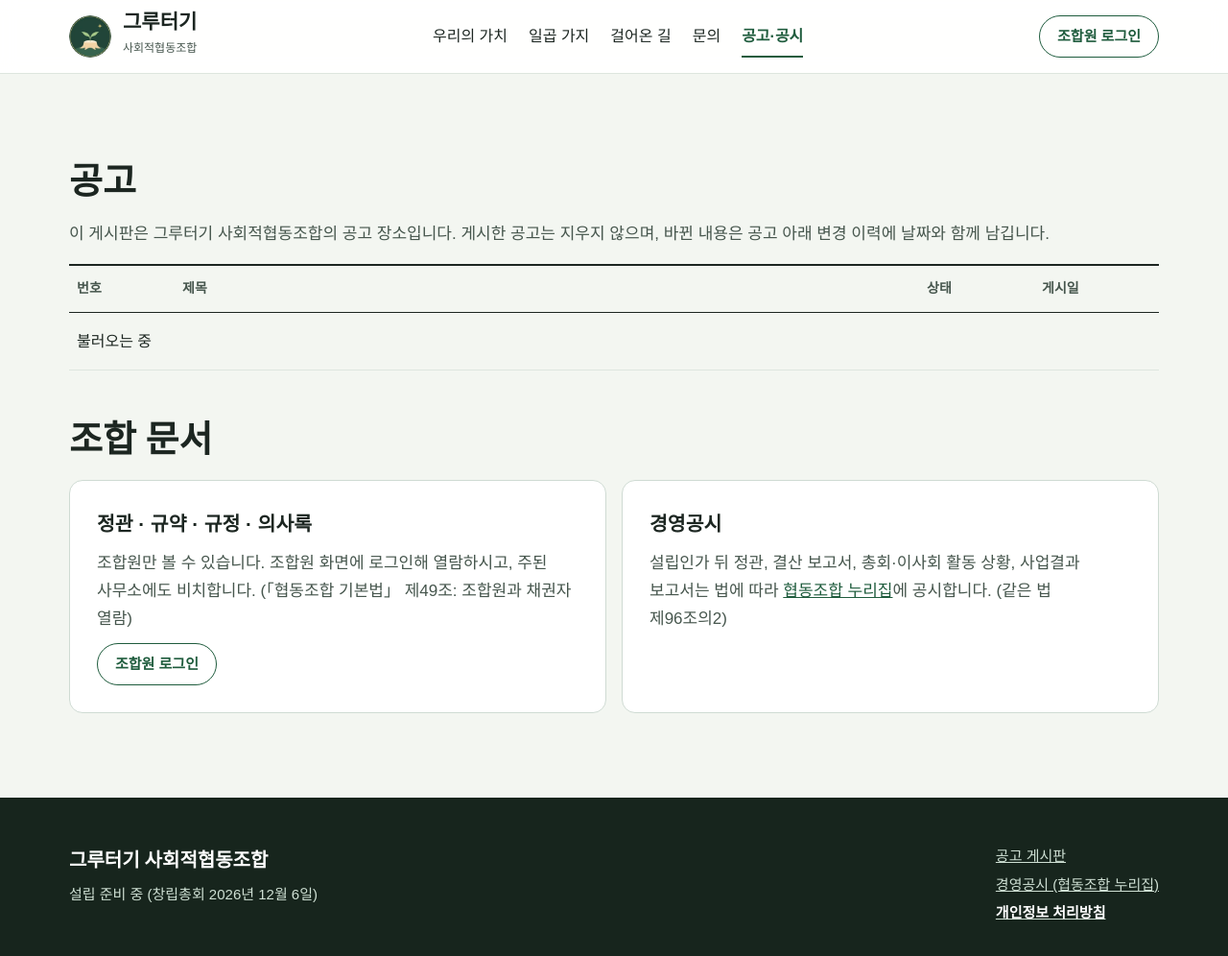
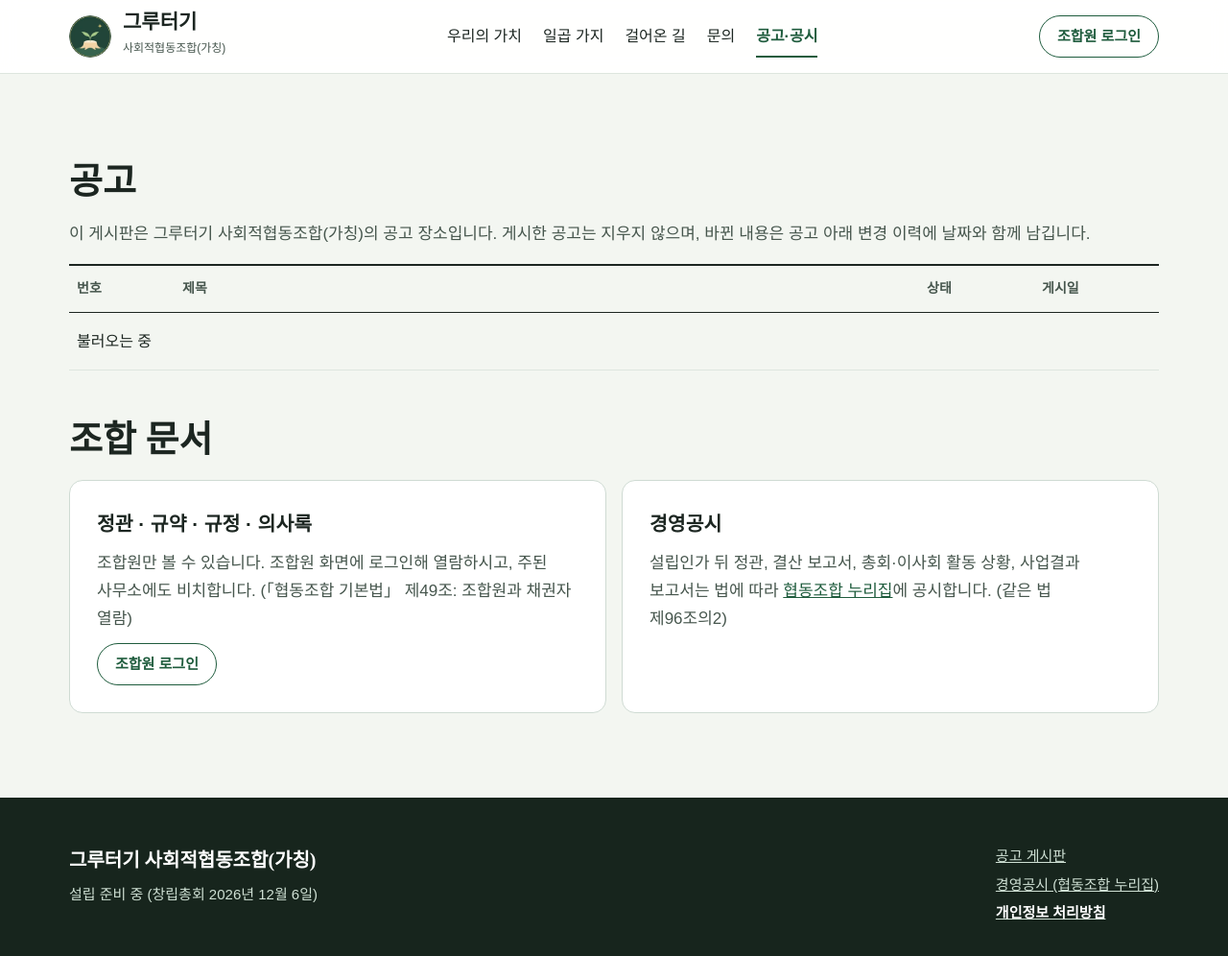
Before and after one commit to grutergi-coop/grutergi-coop.github.io, a plain HTML site: page notice/index.html in a window 1280 px wide. Shown: the whole page at 96% size. Drawn offline with Linux system fonts and the light colour scheme; no server answers; a web font is replaced by a local one.

Commit message:
Add files via upload

```diff
--- a/notice/index.html
+++ b/notice/index.html
@@ -6,7 +6,7 @@
 <meta http-equiv="Content-Security-Policy" content="default-src 'self'; script-src 'self' https://www.gstatic.com; style-src 'self' 'unsafe-inline' https://fonts.googleapis.com; font-src https://fonts.gstatic.com; img-src 'self' data:; connect-src 'self' https://*.googleapis.com https://*.firebaseio.com wss://*.firebaseio.com https://www.gstatic.com; frame-src https://grutergi-coop.firebaseapp.com; object-src 'none'; base-uri 'self'; form-action 'self'">
 <meta name="referrer" content="strict-origin-when-cross-origin">
 <meta name="theme-color" content="#1F5C3D">
-<title>공고·공시 · 그루터기 사회적협동조합</title>
+<title>공고·공시 · 그루터기 사회적협동조합(가칭)</title>
 <link rel="icon" href="../assets/favicon.png" type="image/png">
 <link rel="apple-touch-icon" href="../assets/apple-touch-icon.png?v=2">
 <link rel="stylesheet" href="https://fonts.googleapis.com/css2?family=Gowun+Batang:wght@700&family=Noto+Sans+KR:wght@400;500;700&display=swap">
@@ -16,7 +16,7 @@
 <a class="skip" href="#main">본문으로 건너뛰기</a>
 <header class="site-header">
 <div class="wrap">
-<a class="brand" href="../"><img src="../assets/logo.webp" width="44" height="44" alt=""><span><b>그루터기</b><small>사회적협동조합</small></span></a>
+<a class="brand" href="../"><img src="../assets/logo.webp" width="44" height="44" alt=""><span><b>그루터기</b><small>사회적협동조합(가칭)</small></span></a>
 <nav class="nav" aria-label="주 메뉴">
 <a href="../#about">우리의 가치</a>
 <a href="../#s-call">일곱 가지</a>
@@ -32,7 +32,7 @@
 <div class="wrap stack" style="gap:48px">
 <section class="stack">
 <h1 class="h2">공고</h1>
-<p class="muted">이 게시판은 그루터기 사회적협동조합의 공고 장소입니다. 게시한 공고는 지우지 않으며, 바뀐 내용은 공고 아래 변경 이력에 날짜와 함께 남깁니다.</p>
+<p class="muted">이 게시판은 그루터기 사회적협동조합(가칭)의 공고 장소입니다. 게시한 공고는 지우지 않으며, 바뀐 내용은 공고 아래 변경 이력에 날짜와 함께 남깁니다.</p>
 <div class="table-box">
 <table class="board">
 <thead><tr><th style="width:110px">번호</th><th>제목</th><th style="width:120px">상태</th><th style="width:130px">게시일</th></tr></thead>
@@ -50,10 +50,10 @@
 </div>
 </main>
 <footer class="site-footer">
-<div class="wrap"><div class="stack-sm"><b class="foot-brand">그루터기 사회적협동조합</b><span>설립 준비 중 (창립총회 2026년 12월 6일)</span></div>
+<div class="wrap"><div class="stack-sm"><b class="foot-brand">그루터기 사회적협동조합(가칭)</b><span>설립 준비 중 (창립총회 2026년 12월 6일)</span></div>
 <nav aria-label="공고와 공시"><a href="../notice/">공고 게시판</a><a href="https://www.coop.go.kr" rel="noopener noreferrer" target="_blank">경영공시 (협동조합 누리집)</a><a href="../privacy.html"><b>개인정보 처리방침</b></a></nav></div>
 </footer>
-<script type="module" src="../js/notices.js?v=3"></script>
+<script type="module" src="../js/notices.js?v=4"></script>
 <script type="module" src="../js/track.js"></script>
 </body>
 </html>
```
Also changed, not shown: notice/view.html (+4 -4 lines).
